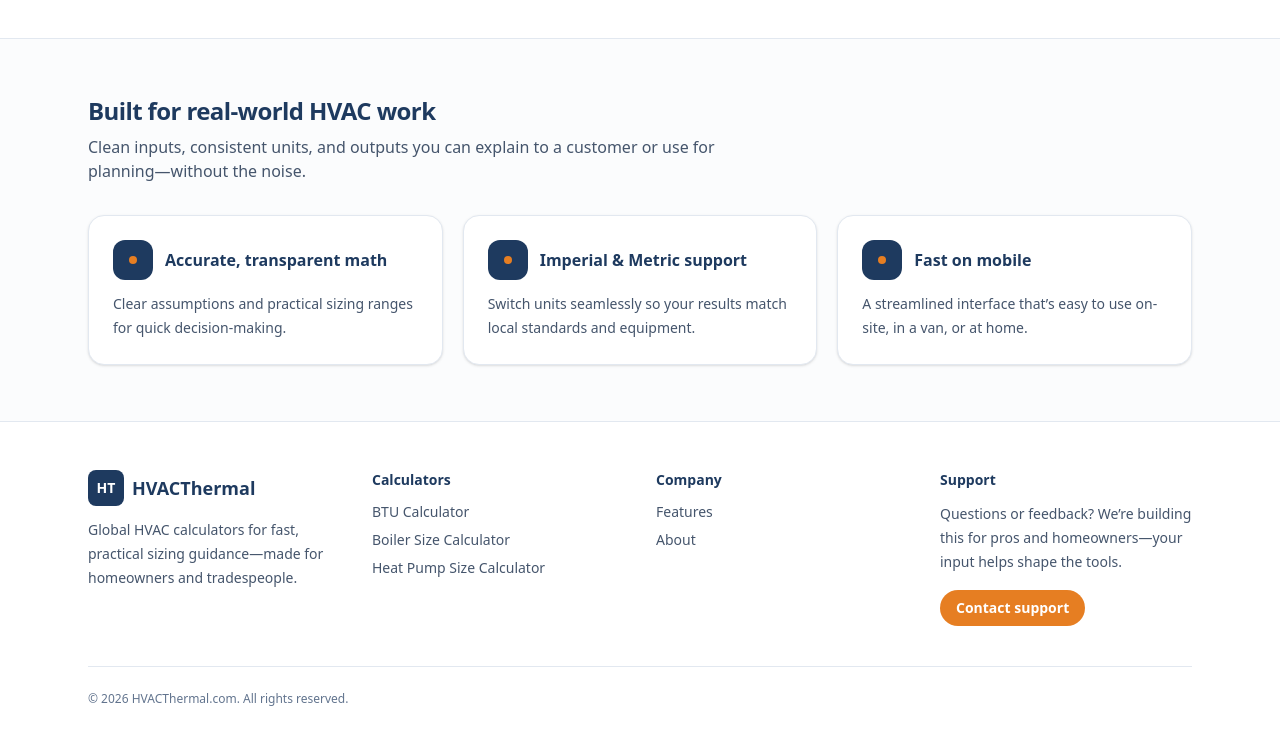
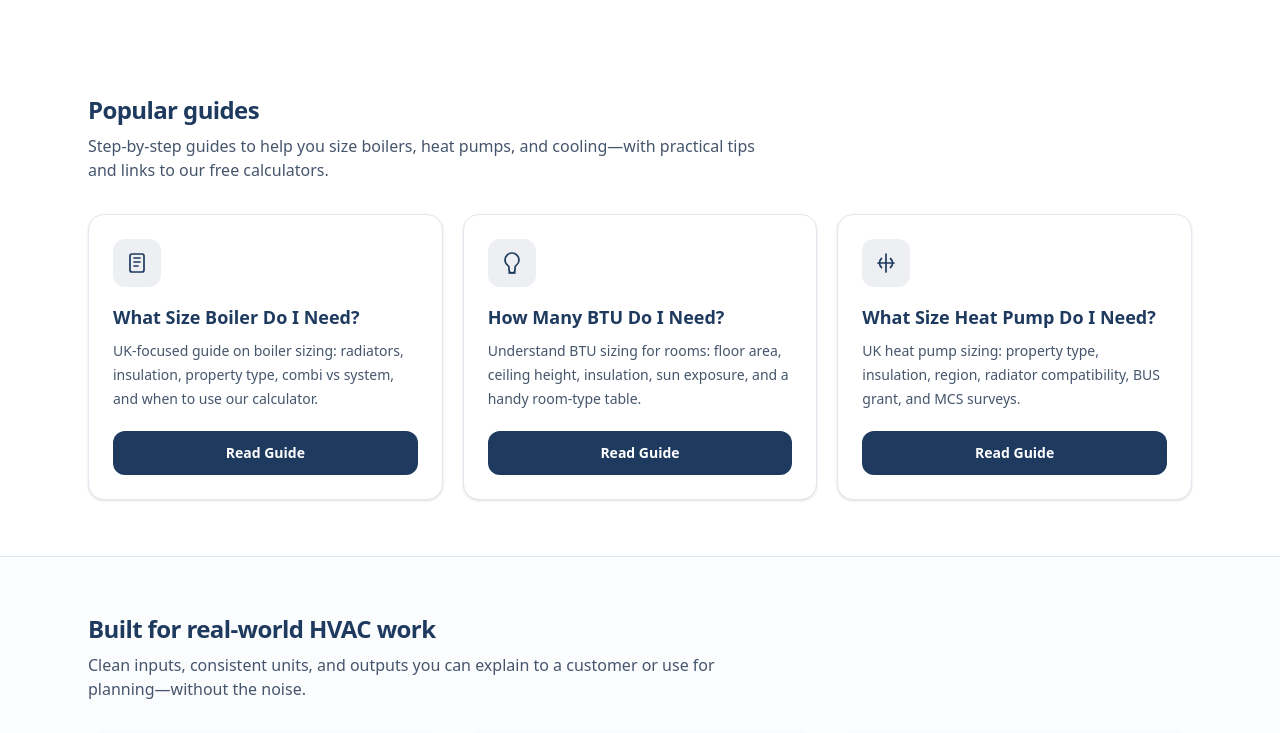
Before and after one commit to Hacvthermal/hvacthermal, a Next.js app: page / in a window 1280 px wide. Shown: the part 1120-1853 px from the top of the page. Built offline with nearby package versions, Linux system fonts and the light colour scheme.

Commit message:
Add Guide Pages to website with buttons so it's visible

```diff
--- a/app/page.js
+++ b/app/page.js
@@ -30,7 +30,13 @@ export default function Home() {
               Calculators
             </Link>
             <Link
-              href="#features"
+              href="/#guides"
+              className="text-slate-700 hover:text-slate-900"
+            >
+              Guides
+            </Link>
+            <Link
+              href="/#features"
               className="text-slate-700 hover:text-slate-900"
             >
               Features
@@ -261,6 +267,131 @@ export default function Home() {
         </section>
 
         <section
+          id="guides"
+          className="mx-auto w-full max-w-6xl px-4 py-14 sm:px-6 scroll-mt-24"
+        >
+          <div className="flex items-end justify-between gap-6">
+            <div className="max-w-2xl">
+              <h2 className="text-2xl font-bold tracking-tight" style={{ color: "#1E3A5F" }}>
+                Popular guides
+              </h2>
+              <p className="mt-2 text-sm leading-6 text-slate-600 sm:text-base">
+                Step-by-step guides to help you size boilers, heat pumps, and cooling—with practical
+                tips and links to our free calculators.
+              </p>
+            </div>
+          </div>
+
+          <div className="mt-8 grid grid-cols-1 gap-5 sm:grid-cols-2 lg:grid-cols-3">
+            {[
+              {
+                title: "What Size Boiler Do I Need?",
+                desc: "UK-focused guide on boiler sizing: radiators, insulation, property type, combi vs system, and when to use our calculator.",
+                href: "/guides/what-size-boiler-do-i-need",
+                icon: (
+                  <svg viewBox="0 0 24 24" className="h-6 w-6" fill="none" aria-hidden="true">
+                    <path
+                      d="M7 3h10a2 2 0 0 1 2 2v14a2 2 0 0 1-2 2H7a2 2 0 0 1-2-2V5a2 2 0 0 1 2-2Z"
+                      stroke="currentColor"
+                      strokeWidth="1.7"
+                      strokeLinejoin="round"
+                    />
+                    <path
+                      d="M9 7h6M9 11h6M9 15h4"
+                      stroke="currentColor"
+                      strokeWidth="1.7"
+                      strokeLinecap="round"
+                    />
+                  </svg>
+                ),
+              },
+              {
+                title: "How Many BTU Do I Need?",
+                desc: "Understand BTU sizing for rooms: floor area, ceiling height, insulation, sun exposure, and a handy room-type table.",
+                href: "/guides/how-many-btu-do-i-need",
+                icon: (
+                  <svg viewBox="0 0 24 24" className="h-6 w-6" fill="none" aria-hidden="true">
+                    <path
+                      d="M12 2a7 7 0 0 0-7 7c0 2.1 1.1 4.1 2.8 5.4.9.7 1.2 1.2 1.2 2.1V19a3 3 0 0 0 6 0v-2.5c0-.9.3-1.4 1.2-2.1A6.9 6.9 0 0 0 19 9a7 7 0 0 0-7-7Z"
+                      stroke="currentColor"
+                      strokeWidth="1.7"
+                      strokeLinejoin="round"
+                    />
+                    <path
+                      d="M9 22h6"
+                      stroke="currentColor"
+                      strokeWidth="1.7"
+                      strokeLinecap="round"
+                    />
+                  </svg>
+                ),
+              },
+              {
+                title: "What Size Heat Pump Do I Need?",
+                desc: "UK heat pump sizing: property type, insulation, region, radiator compatibility, BUS grant, and MCS surveys.",
+                href: "/guides/what-size-heat-pump-do-i-need",
+                icon: (
+                  <svg viewBox="0 0 24 24" className="h-6 w-6" fill="none" aria-hidden="true">
+                    <path
+                      d="M12 3v18"
+                      stroke="currentColor"
+                      strokeWidth="1.7"
+                      strokeLinecap="round"
+                    />
+                    <path
+                      d="M4 12h16"
+                      stroke="currentColor"
+                      strokeWidth="1.7"
+                      strokeLinecap="round"
+                    />
+                    <path
+                      d="M7.5 7.5a6 6 0 0 0 0 9"
+                      stroke="currentColor"
+                      strokeWidth="1.7"
+                      strokeLinecap="round"
+                    />
+                    <path
+                      d="M16.5 7.5a6 6 0 0 1 0 9"
+                      stroke="currentColor"
+                      strokeWidth="1.7"
+                      strokeLinecap="round"
+                    />
+                  </svg>
+                ),
+              },
+            ].map((card) => (
+              <div
+                key={card.title}
+                className="group rounded-2xl border border-slate-200 bg-white p-6 shadow-sm transition hover:shadow-md"
+              >
+                <div className="flex items-start justify-between gap-4">
+                  <div
+                    className="inline-flex items-center justify-center rounded-xl p-3"
+                    style={{ backgroundColor: "rgba(30,58,95,0.08)", color: "#1E3A5F" }}
+                    aria-hidden="true"
+                  >
+                    {card.icon}
+                  </div>
+                </div>
+                <h3 className="mt-4 text-lg font-bold" style={{ color: "#1E3A5F" }}>
+                  {card.title}
+                </h3>
+                <p className="mt-2 text-sm leading-6 text-slate-600">{card.desc}</p>
+                <div className="mt-5">
+                  <Link
+                    href={card.href}
+                    className="inline-flex w-full items-center justify-center rounded-xl px-4 py-3 text-sm font-semibold text-white transition-colors hover:opacity-95"
+                    style={{ backgroundColor: "#1E3A5F" }}
+                  >
+                    Read Guide
+                  </Link>
+                </div>
+              </div>
+            ))}
+          </div>
+        </section>
+
+        <section
           id="features"
           className="border-t border-slate-200 bg-slate-50/60"
         >
```
